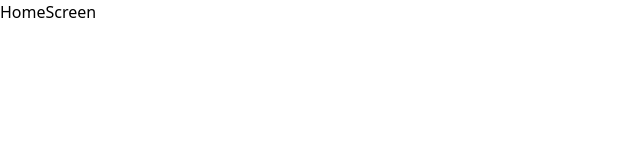
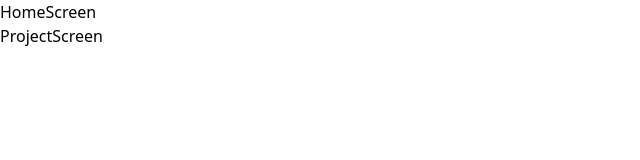
Before and after one commit to cdoll40/Portfolio2.0, a React app: page / in a window 1280 px wide. Shown: the top 160 px of the page, without its empty margins (0-640 px from the left). Built offline with nearby package versions, Linux system fonts and the light colour scheme; the HTML template or start-up script is replaced by a standard one.

Commit message:
Structure setup

```diff
--- a/src/App.jsx
+++ b/src/App.jsx
@@ -1,9 +1,11 @@
 import HomeScreen from "./screens/HomeScreen";
+import ProjectScreen from "./screens/ProjectScreen";
 
 function App() {
 	return (
 		<>
 			<HomeScreen />
+			<ProjectScreen />
 		</>
 	);
 }
--- /dev/null
+++ b/src/screens/ProjectScreen.jsx
@@ -0,0 +1,7 @@
+import React from "react";
+
+const ProjectScreen = () => {
+	return <div>ProjectScreen</div>;
+};
+
+export default ProjectScreen;
```
